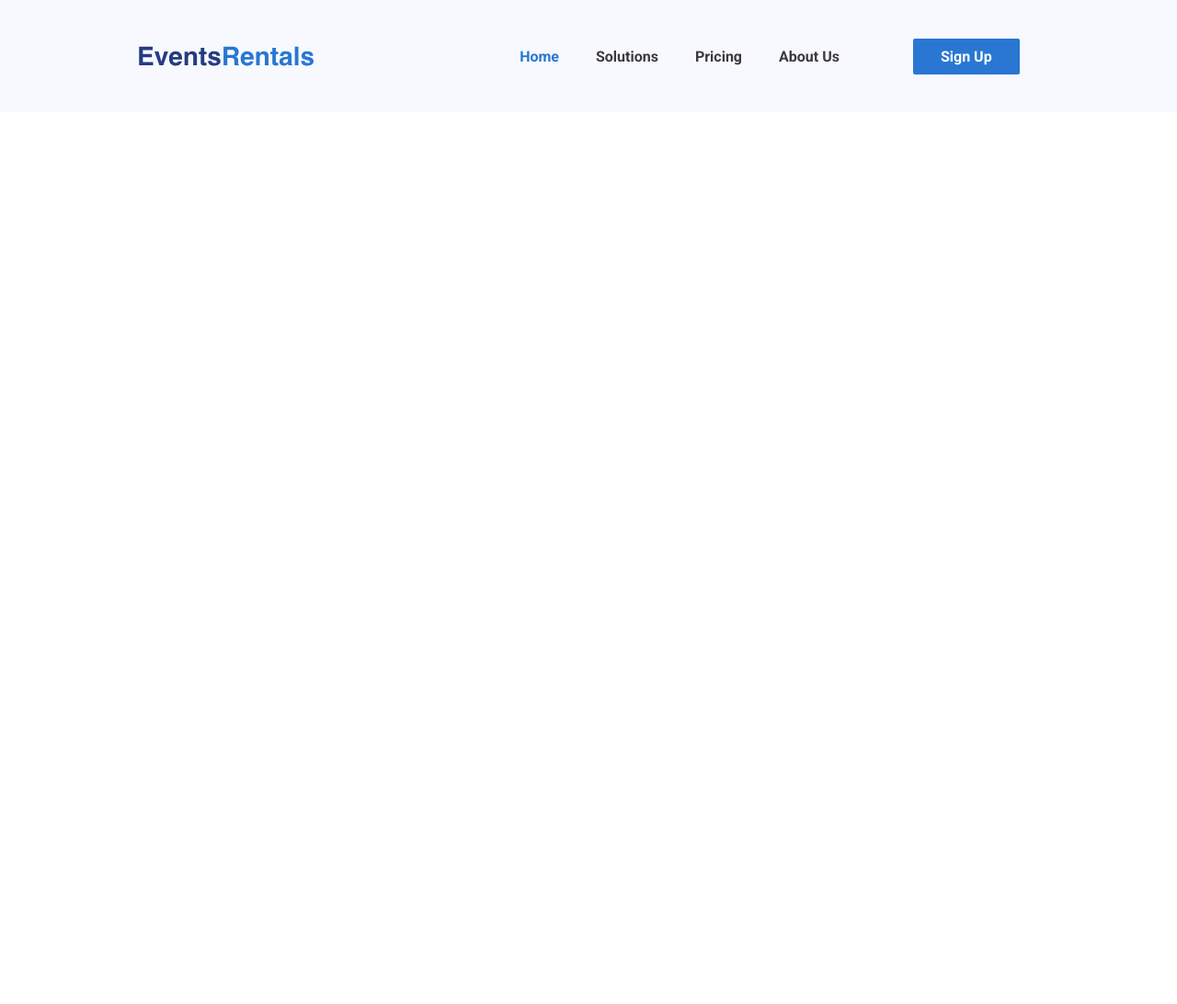
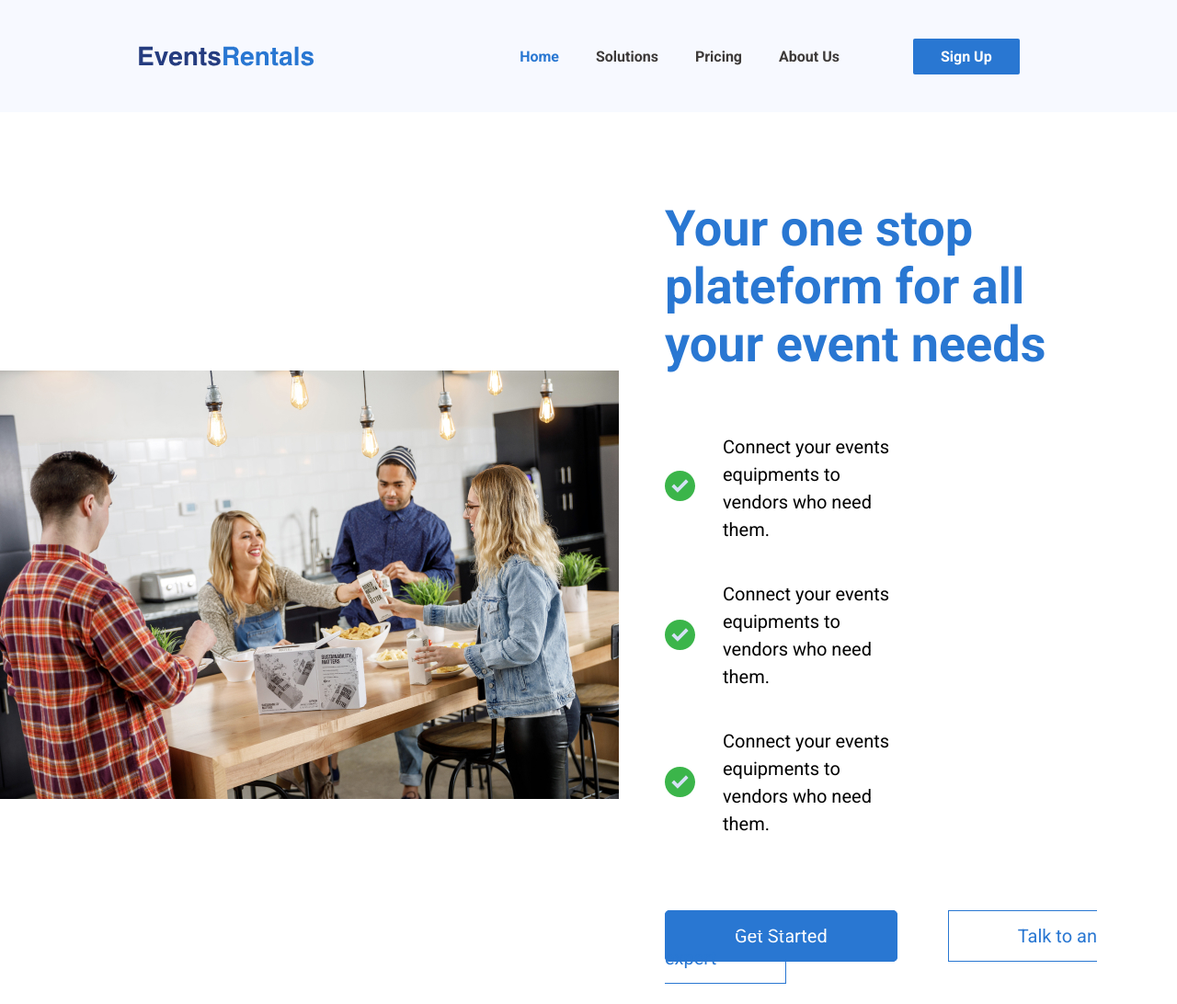
Before and after one commit to jerome310/Events-Rentals-Project, a plain HTML site: page index.html in a window 1280 px wide. Shown: the whole page at 92% size. Before the commit the page ends 800 px from the top, so only its background shows below. Drawn offline with Linux system fonts and the light colour scheme.

Commit message:
New events rental section

```diff
--- a/css/style.css
+++ b/css/style.css
@@ -46,3 +46,80 @@ nav .header-button {
   padding: 10px 30px;
   margin-left: 40px;
 }
+
+section {
+  display: flex;
+  justify-content: space-between;
+  align-items: center;
+}
+
+.section-img {
+  margin-top: 50px;
+  flex: 1;
+}
+
+.your-one-stop {
+  font-size: 20px;
+  padding: 50px;
+  /* background-color:red; */
+  flex: 1;
+}
+
+.your-one-stop-h1 {
+  color: #2977d2;
+  font-size: 36px;
+  /* background-color:red; */
+}
+
+.green-check1-container {
+  display: flex;
+  font-size: 20px;
+  align-items: center;
+}
+
+.green-check1-container p {
+  width: 40%;
+  line-height: 1.5em;
+  padding-left: 30px;
+}
+
+.green2-green3-container {
+  font-size: 20px;
+}
+
+.green2-green3-container p {
+  width: 40%;
+  line-height: 1.5em;
+  padding-left: 30px;
+}
+
+.green-check2 {
+  display: flex;
+  align-items: center;
+
+  /* background-color:green; */
+}
+
+.green-check3 {
+  display: flex;
+  align-items: center;
+}
+
+.green-check-buttons {
+  margin-top: 75px;
+}
+
+.green-button1 {
+  border: 1px solid #2977d2;
+  border-radius: 5px;
+  background-color: #2977d2;
+  color: white;
+  padding: 15px 75px;
+  margin-right: 50px;
+}
+
+.green-button2 {
+  border: 1px solid #2977d2;
+  color: #2977d2;
+  padding: 15px 75px;
+}
--- a/index.html
+++ b/index.html
@@ -27,7 +27,39 @@
           <a href="index.html"><span class="header-button">Sign Up</span></a>
         </nav>
       </header>
-      <section></section>
+      <section>
+        <div class="section-img">
+          <img src="/img/boxed-water-is-better-9EdFe3Dahuk-unsplash 1.jpg" alt="Team Group out for lunch">
+        </div>
+
+        <div class="your-one-stop">
+          <div class="your-one-stop-h1">
+            <h1>Your one stop plateform for all your event needs</h1>
+          </div>
+          <div class="green-check1-container">
+            <div class="green-check1">
+              <img src="/img/check (2) 1.svg" alt="Green checks images for the services thats provided">
+            </div>
+            <p>Connect your events equipments to vendors who need them.</p>
+          </div>
+          <div class="green2-green3-container">
+            <div class="green-check2">
+              <img src="/img/check (2) 1.svg" alt="Green checks images for the services thats provided">
+              <p> Connect your events equipments to vendors who need them.</p>
+            </div>
+
+            <div class="green-check3">
+              <img src="/img/check (2) 1.svg" alt="Green checks images for the services thats provided">
+              <p> Connect your events equipments to vendors who need them.</p>
+            </div>
+
+            <div class="green-check-buttons">
+              <a href="index.html" class="green-button1">Get Started</a>
+              <a href="index.html" class="green-button2">Talk to an expert</a>
+            </div>
+          </div>
+        </div>
+      </section>
       <section></section>
       <section></section>
       <section></section>
```
